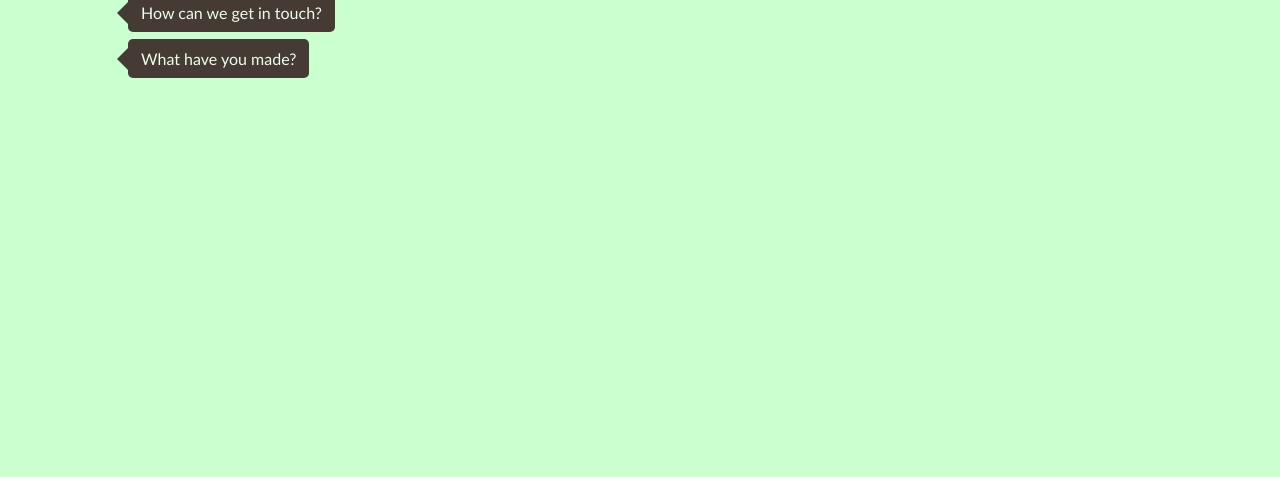
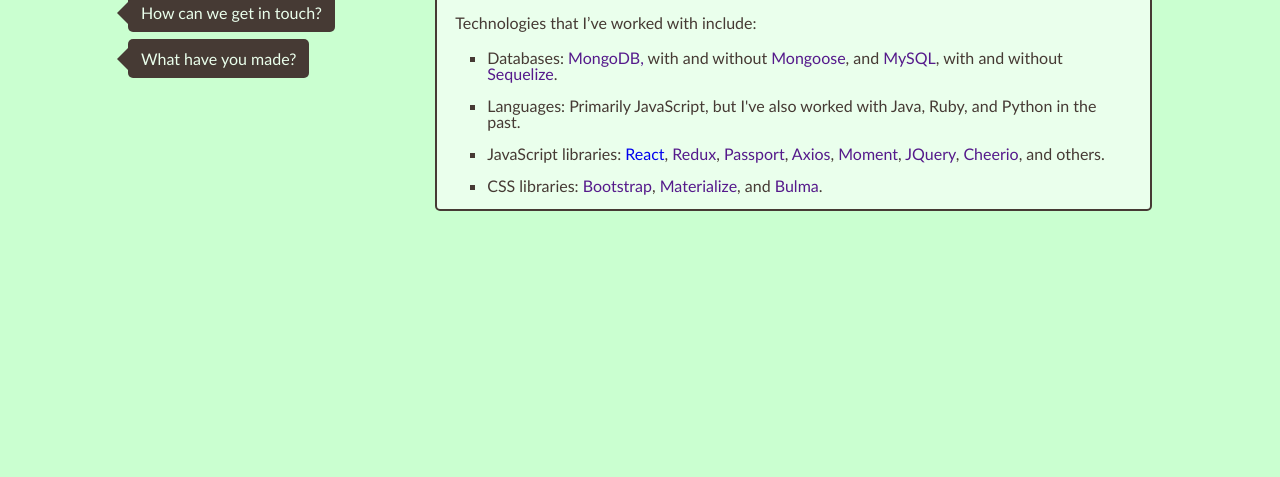
Before and after one commit to arethashwalls/portfolio, a plain HTML site: page skills.html in a window 1280 px wide. Shown: the part 323-800 px from the top of the page. Drawn offline with Linux system fonts and the light colour scheme.

Commit message:
Styling skills, added text

```diff
--- a/assets/style/style.css
+++ b/assets/style/style.css
@@ -122,7 +122,7 @@ section {
     border: 2px solid #463A34;
     padding: 15px 18px;
 }
-.answer p:not(:last-child) {
+.answer p:not(:last-child), .answer ul li:not(:last-child) {
     margin-bottom: 1rem;
 }
 .answer p {
@@ -149,6 +149,27 @@ section {
 	border-left-color: #463A34;
 	border-width: 33px;
 	margin-top: -33px;
+}
+.answer ul {
+    margin-left: 2rem;
+    list-style: square;
+}
+#skills {
+    width: 70%;
+}
+#contact {
+    margin-top: 4rem;
+}
+#contact:after, #contact:before {
+    top: 50%;
+}
+#contact:after {
+    border-width: 10px;
+    margin-top: -10px;
+}
+#contact:before {
+    border-width: 12px;
+    margin-top: -12px;
 }
 
 /* Image Styles ***********************************************************************/
--- a/skills.html
+++ b/skills.html
@@ -33,15 +33,35 @@
     <main>
         <nav class="question-nav">
             <ul>
+                <li><a href="#" class="active">What do you do?</a></li>
                 <li><a href="index.html">Who are you?</a></li>
-                <li><a href="#" class="active">What do you do?</a></li>
                 <li><a href="contact.html">How can we get in touch?</a></li>
                 <li><a href="portfolio.html">What have you made?</a></li>
             </ul>
         </nav>
-        <section>
+        <section id="skills">
             <div class="answer">
-
+                <p>I’m a full-stack web developer. My bootcamp curriculum focused on the MERN (Mongo, Express, React, Node) stack, but I’ve had the chance to explore alternate technologies both within and outside of my classes. I pride myself on my ability to learn and adapt to new technologies quickly.</p>
+                <p>Technologies that I’ve worked with include:</p>
+                <ul>
+                    <li>
+                        <strong>Databases:</strong>
+                        <a href="" target="_blank">MongoDB,</a> with and without <a href="" target="_blank">Mongoose</a>, and
+                        <a href="" target="_blank">MySQL</a>, with and without <a href="" target="_blank">Sequelize</a>.
+                    </li>
+                    <li>
+                        <strong>Languages:</strong>
+                        Primarily JavaScript, but I've also worked with Java, Ruby, and Python in the past.
+                    </li>
+                    <li>
+                        <strong>JavaScript libraries:</strong>
+                        <a href="https://reactjs.org/" target="_blank">React</a>, <a href="" target="_blank">Redux</a>, <a href="" target="_blank">Passport</a>, <a href="" target="_blank">Axios</a>, <a href="" target="_blank">Moment</a>, <a href="" target="_blank">JQuery</a>, <a href="" target="_blank">Cheerio</a>, and others.
+                    </li>
+                    <li>
+                        <strong>CSS libraries:</strong>
+                        <a href="" target="_blank">Bootstrap</a>, <a href="" target="_blank">Materialize</a>, and <a href="" target="_blank">Bulma</a>.
+                    </li>
+                </ul>
             </div>
         </section>
     </main>
```
